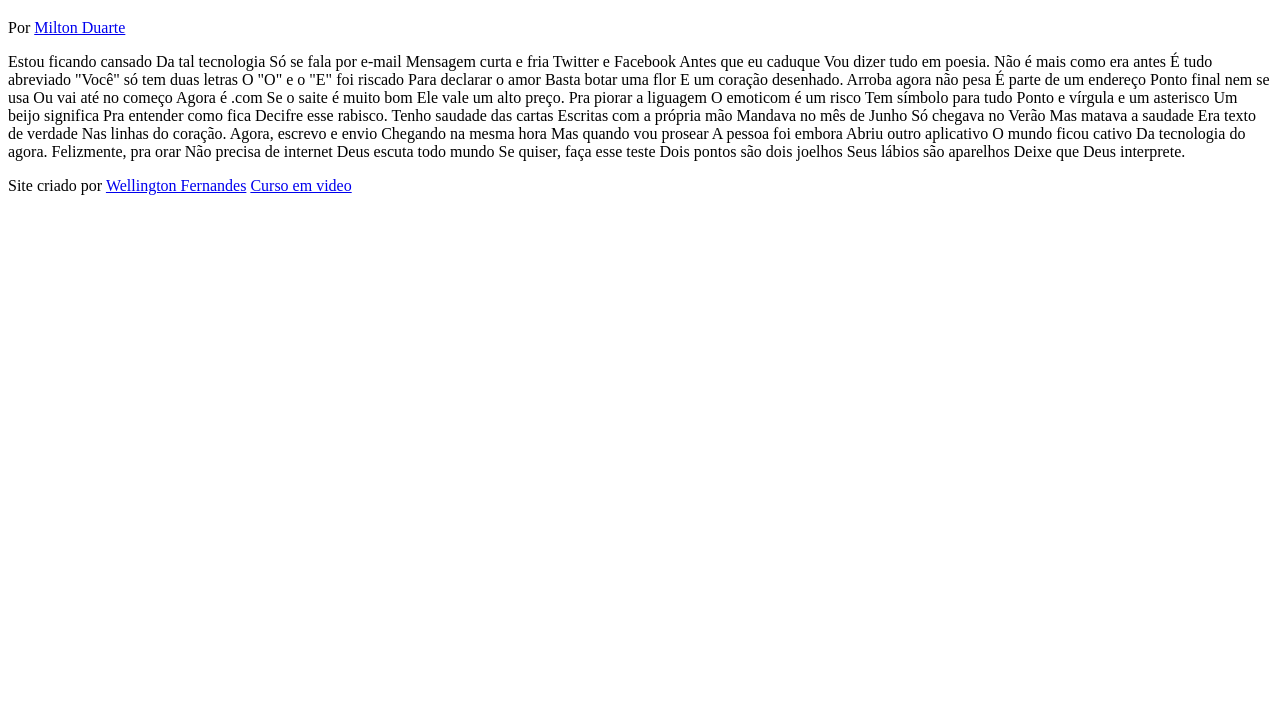
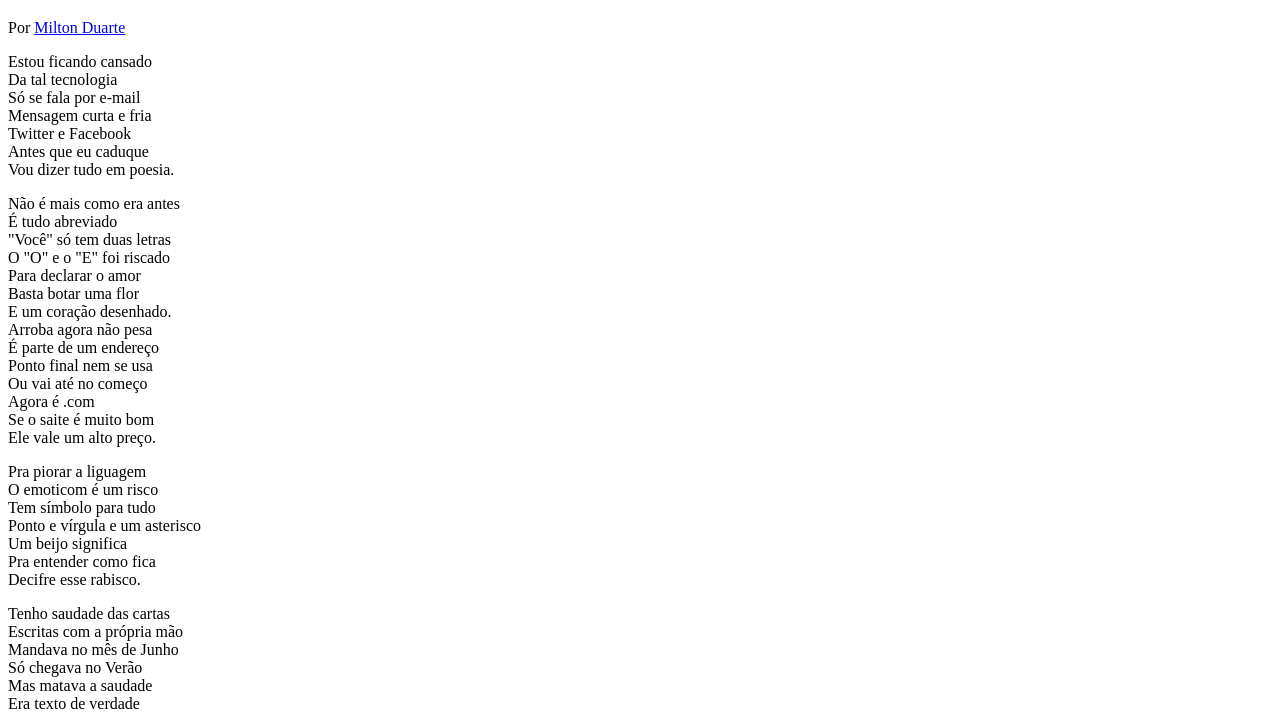
Before and after one commit to wfernandestive/HTML-CSS, a plain HTML site: page Desafio 012/index.html in a window 1280 px wide. Shown: the part 61-774 px from the top of the page. Drawn offline with Linux system fonts and the light colour scheme.

Commit message:
atualizado

```diff
--- /dev/null
+++ b/Desafio 012/estilo/style.css
@@ -0,0 +1 @@
+@charset "UTF 8";
--- a/Desafio 012/index.html
+++ b/Desafio 012/index.html
@@ -5,6 +5,7 @@
     <meta http-equiv="X-UA-Compatible" content="IE=edge">
     <meta name="viewport" content="width=device-width, initial-scale=1.0">
     <title>Document</title>
+    <link rel="stylesheet" href="estilo/style.css">
 </head>
 <body>
     <header>
@@ -17,59 +18,78 @@
 
 
     </header>
-    Estou ficando cansado
-    Da tal tecnologia
-    Só se fala por e-mail
-    Mensagem curta e fria
-    Twitter e Facebook
-    Antes que eu caduque
-    Vou dizer tudo em poesia.
+    <p>
+        <section>
+            Estou ficando cansado <br>
+            Da tal tecnologia <br>
+            Só se fala por e-mail <br>
+            Mensagem curta e fria <br>
+            Twitter e Facebook <br>
+            Antes que eu caduque <br>
+            Vou dizer tudo em poesia.
+        </section>
+    </p>
 
-    Não é mais como era antes
-    É tudo abreviado
-    "Você" só tem duas letras
-    O "O" e o "E" foi riscado
-    Para declarar o amor
-    Basta botar uma flor
-    E um coração desenhado.
-    Arroba agora não pesa
-    É parte de um endereço
-    Ponto final nem se usa
-    Ou vai até no começo
-    Agora é .com
-    Se o saite é muito bom
-    Ele vale um alto preço.
+    <section>
+        <p>
+            Não é mais como era antes <br>
+            É tudo abreviado <br>
+            "Você" só tem duas letras <br>
+            O "O" e o "E" foi riscado <br>
+            Para declarar o amor <br>
+            Basta botar uma flor <br>
+            E um coração desenhado. <br>
+            Arroba agora não pesa <br>
+            É parte de um endereço <br>
+            Ponto final nem se usa <br>
+            Ou vai até no começo <br>
+            Agora é .com <br>
+            Se o saite é muito bom <br>
+            Ele vale um alto preço.
+        </p>
+    </section>
 
-    Pra piorar a liguagem
-    O emoticom é um risco
-    Tem símbolo para tudo
-    Ponto e vírgula e um asterisco
-    Um beijo significa
-    Pra entender como fica
-    Decifre esse rabisco.
+    <section>
+        <p>
+            Pra piorar a liguagem <br>
+            O emoticom é um risco <br>
+            Tem símbolo para tudo <br>
+            Ponto e vírgula e um asterisco <br>
+            Um beijo significa <br>
+            Pra entender como fica <br>
+            Decifre esse rabisco.
+                </section>
 
-    Tenho saudade das cartas
-    Escritas com a própria mão
-    Mandava no mês de Junho
-    Só chegava no Verão
-    Mas matava a saudade
-    Era texto de verdade
-    Nas linhas do coração.
-    Agora, escrevo e envio
-    Chegando na mesma hora
-    Mas quando vou prosear
-    A pessoa foi embora
-    Abriu outro aplicativo
-    O mundo ficou cativo
-    Da tecnologia do agora.
+                <section>
+            Tenho saudade das cartas <br>
+            Escritas com a própria mão <br>
+            Mandava no mês de Junho <br>
+            Só chegava no Verão <br>
+            Mas matava a saudade <br>
+            Era texto de verdade <br>
+            Nas linhas do coração. <br>
+            Agora, escrevo e envio <br>
+            Chegando na mesma hora <br>
+            Mas quando vou prosear <br>
+            A pessoa foi embora <br>
+            Abriu outro aplicativo <br>
+            O mundo ficou cativo <br>
+            Da tecnologia do agora.
+        </p>
+    </section>
 
-    Felizmente, pra orar
-    Não precisa de internet
-    Deus escuta todo mundo
-    Se quiser, faça esse teste
-    Dois pontos são dois joelhos
-    Seus lábios são aparelhos
-    Deixe que Deus interprete.
+    <section>
+        <p>
+            Felizmente, pra orar <br>
+            Não precisa de internet <br>
+            Deus escuta todo mundo <br>
+            Se quiser, faça esse teste <br>
+            Dois pontos são dois joelhos <br>
+            Seus lábios são aparelhos <br>
+            Deixe que Deus interprete.
+                </section>
+        </p>
+
     <footer>
         <p>Site criado por <a href="https://github.com/wfernandestive" target="_blank">Wellington Fernandes</a> <a href="https://www.Cursoemvideo.com" target="_blank">Curso em video</a></p>
     </footer>
```
